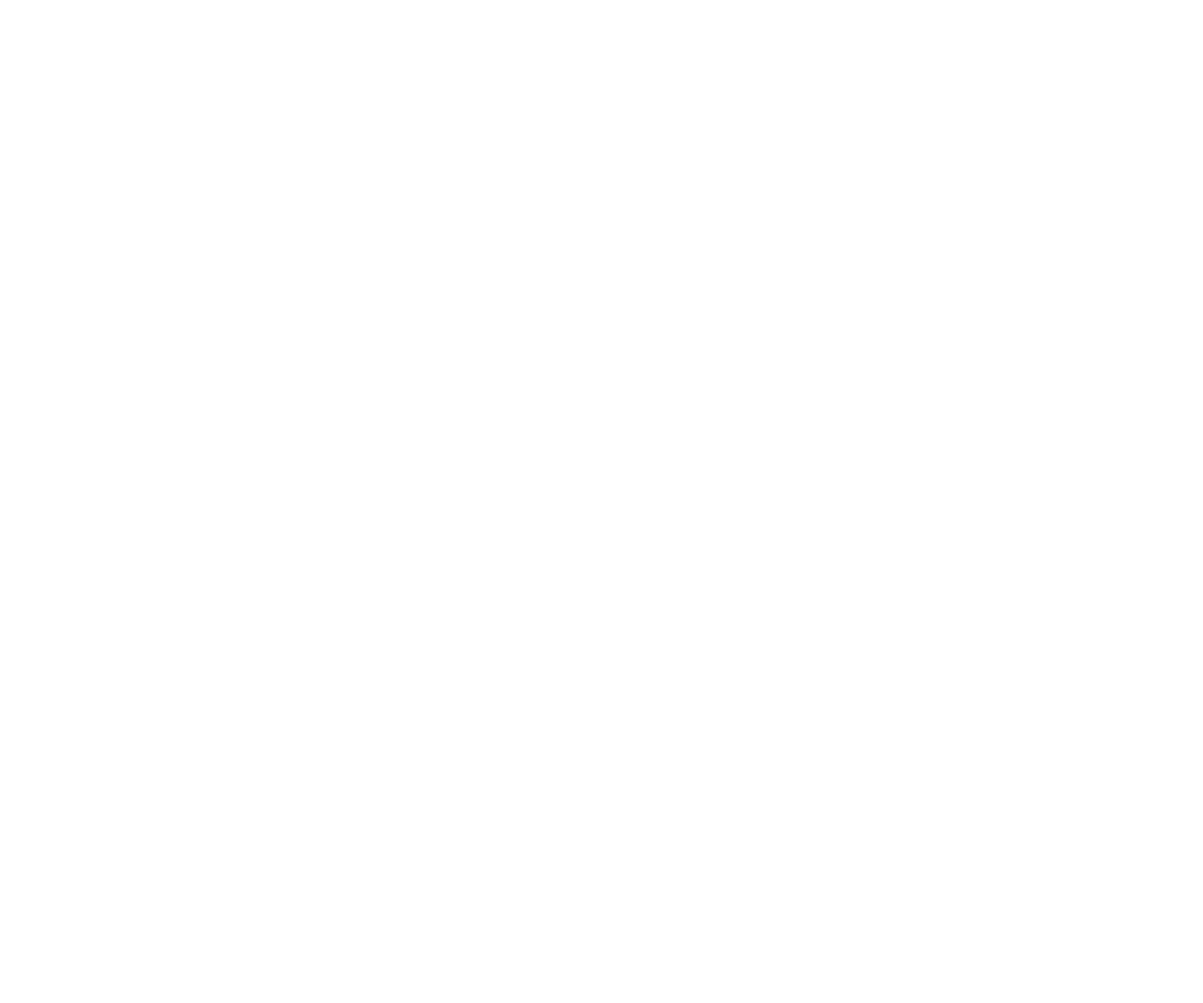
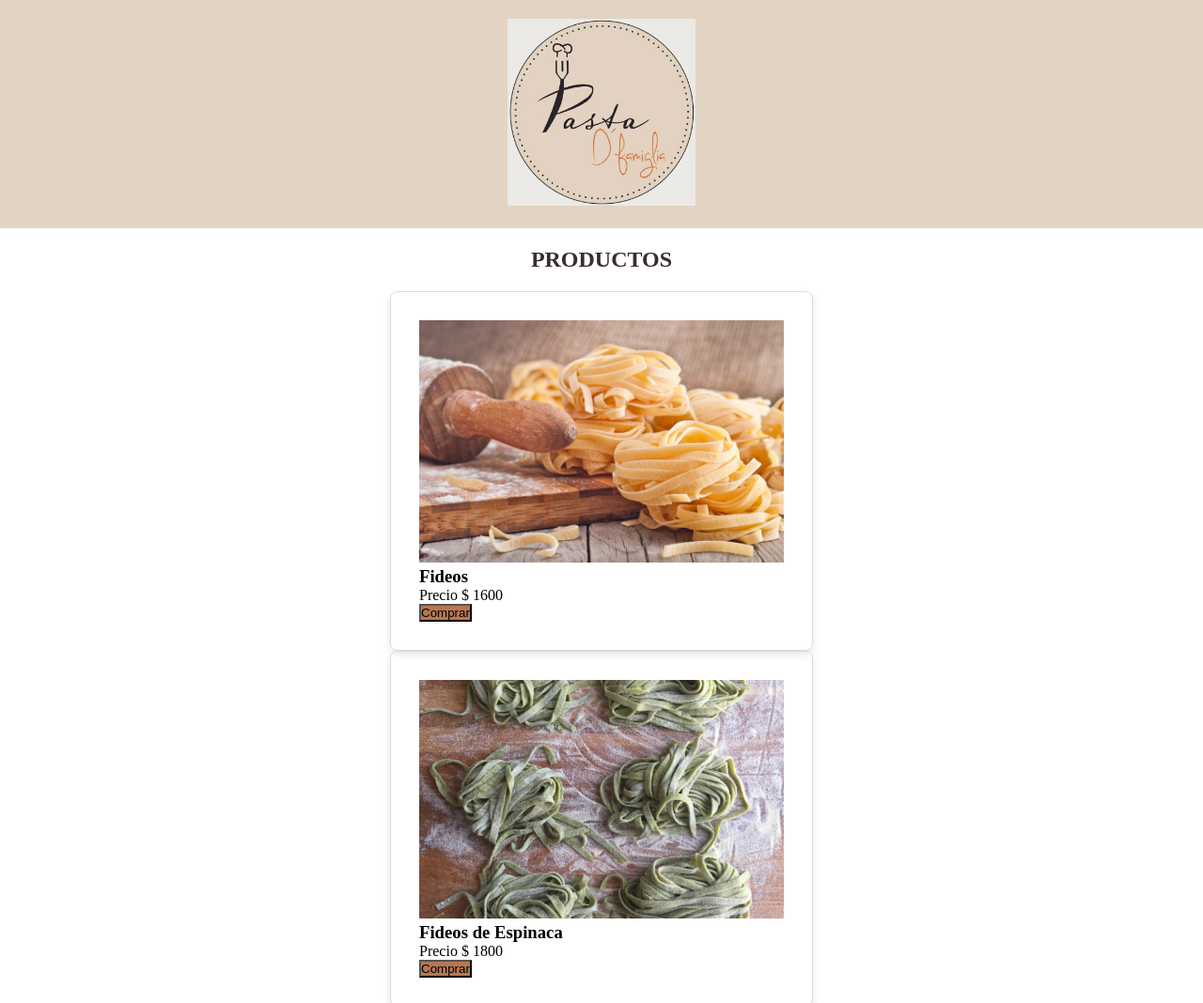
Before and after one commit to EnzoSz/proyecto-full-stack-python, a plain HTML site: page pages/pagina-3.html in a window 1280 px wide. Shown: the top 1068 px of the page at 94% size. Before the commit the page ends 800 px from the top, so only its background shows below. Drawn offline with Linux system fonts and the light colour scheme.

Commit message:
incorporamos cards de productos

```diff
--- /dev/null
+++ b/codigo.js
@@ -0,0 +1,20 @@
+let contenedorPastas = document.getElementById("listaPastas");
+
+for (const producto of pastas) {
+  // Crea un nuevo elemento div con las clases "card" y "col"
+  const cardDiv = document.createElement("div");
+  cardDiv.classList.add("card", "col-md-6", "col-lg-4", "cards");
+
+  // Crea el contenido interno de la tarjeta
+  cardDiv.innerHTML = `
+    <img src="${producto.foto}" class="card-img-top">
+    <div class="card-body">
+        <h3 class="card-title">${producto.nombre}</h3>
+        <p class="card-text">Precio $ ${producto.precio}</p>
+        <button id="${producto.id}" class="botoncompra">Comprar</button>
+    </div>
+  `;
+
+  // Agrega la tarjeta al contenedor
+  contenedorPastas.appendChild(cardDiv);
+}
--- a/css/style.css
+++ b/css/style.css
@@ -33,3 +33,41 @@ nav a:hover {
   padding-top: 20px;
   padding-bottom: 20px;
 }
+
+.logo2 {
+  background-color: #e3d3c2;
+  color: white;
+  padding-top: 20px;
+  padding-bottom: 20px;
+  text-align: center;
+}
+
+.productos {
+  text-align: center;
+  color: #382e2c;
+  margin: 20px;
+}
+
+.listaPastas {
+  display: flex;
+  flex-wrap: wrap;
+  justify-content: space-evenly;
+}
+
+.card {
+  border: 1px solid #ddd;
+  border-radius: 8px;
+  padding: 30px;
+  margin: auto;
+  width: 450px;
+  box-shadow: 0 4px 8px rgba(0, 0, 0, 0.1);
+}
+
+.card img {
+  max-width: 100%;
+  height: auto;
+}
+
+.botoncompra {
+  background-color: #b77752;
+}
--- a/index.html
+++ b/index.html
@@ -41,7 +41,7 @@
             >
           </li>
           <li>
-            <strong><a href="./pages/pagina-3.html">PROMOCIONES</a></strong>
+            <strong><a href="./pages/pagina-3.html">PRODUCTOS</a></strong>
           </li>
           <li>
             <strong><a href="./pages/pagina-4.html">CARRITO</a></strong>
@@ -50,15 +50,7 @@
       </nav>
     </header>
 
-    <script
-      src="https://cdn.jsdelivr.net/npm/@popperjs/core@2.11.7/dist/umd/popper.min.js"
-      integrity="sha384-zYPOMqeu1DAVkHiLqWBUTcbYfZ8osu1Nd6Z89ify25QV9guujx43ITvfi12/QExE"
-      crossorigin="anonymous"
-    ></script>
-    <script
-      src="https://cdn.jsdelivr.net/npm/bootstrap@5.3.0-alpha3/dist/js/bootstrap.min.js"
-      integrity="sha384-Y4oOpwW3duJdCWv5ly8SCFYWqFDsfob/3GkgExXKV4idmbt98QcxXYs9UoXAB7BZ"
-      crossorigin="anonymous"
-    ></script>
+    <script src="productos.js"></script>
+    <script src="codigo.js"></script>
   </body>
 </html>
--- a/pages/pagina-3.html
+++ b/pages/pagina-3.html
@@ -0,0 +1,32 @@
+<!DOCTYPE html>
+<html lang="en">
+  <head>
+    <meta charset="UTF-8" />
+    <meta name="viewport" content="width=device-width, initial-scale=1.0" />
+    <title>Productos</title>
+    <link
+      rel="shortcut icon"
+      href="./assets/img/logo.ico"
+      type="image/x-icon"
+    />
+    <link rel="stylesheet" href="../css/style.css" />
+  </head>
+
+  <body>
+    <div class="logo2">
+      <img
+        src="../assets/img/logo.jpeg"
+        alt="Logo del emprendimiento"
+        width="200px"
+      />
+    </div>
+
+    <section>
+      <div><h2 class="productos">PRODUCTOS</h2></div>
+      <div id="listaPastas"></div>
+    </section>
+
+    <script src="../productos.js"></script>
+    <script src="../codigo.js"></script>
+  </body>
+</html>
--- /dev/null
+++ b/productos.js
@@ -0,0 +1,26 @@
+const pastas = [
+  {
+    id: 1,
+    foto: "../assets/img/fideos.jpg",
+    nombre: "Fideos",
+    precio: 1600,
+  },
+  {
+    id: 2,
+    foto: "../assets/img/fideosVerdes.jpg",
+    nombre: "Fideos de Espinaca",
+    precio: 1800,
+  },
+  {
+    id: 3,
+    foto: "../assets/img/ravioles.jpg",
+    nombre: "Ravioles",
+    precio: 2100,
+  },
+  {
+    id: 4,
+    foto: "../assets/img/ñoquis.jpg",
+    nombre: "Ñoquis",
+    precio: 1900,
+  },
+];
```
Also changed, not shown: pages/pagina-2.html (+9 -0 lines), assets/img/fideos.jpg (added), assets/img/fideosVerdes.jpg (added), assets/img/pastasCaseras.jpg (added), assets/img/pastasCaseras1.jpg (added), assets/img/ravioles.jpg (added), assets/img/ñoquis.jpg (added).
